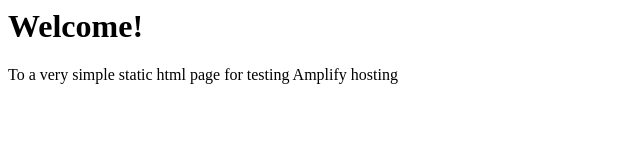
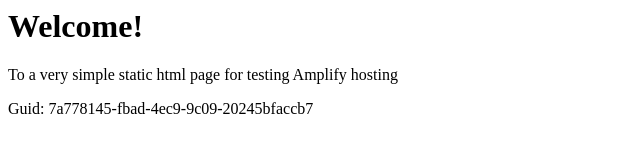
Before and after one commit to aws-aemilia-sin/Github-PR-Commit-Integration-Test-DoNotTouch-Gith-P5X5MO5I-v1-preprod-ap-southeast-1, a website: page src/index.html in a window 1280 px wide. Shown: the whole page, without its empty margins (0-640 px from the left). Drawn offline with Linux system fonts and the light colour scheme.

Commit message:
commit from integ tests

```diff
--- a/src/index.html
+++ b/src/index.html
@@ -1,3 +1,5 @@
+
+
 <html lang="en">
 
 <head>
@@ -10,6 +12,6 @@
 <body>
     <h1>Welcome!</h1>
     <p>To a very simple static html page for testing Amplify hosting</p>
-</body>
+    <p>Guid: 7a778145-fbad-4ec9-9c09-20245bfaccb7</p></body>
 
 </html>
```
